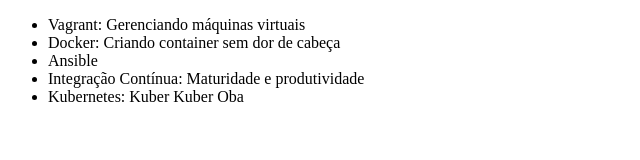
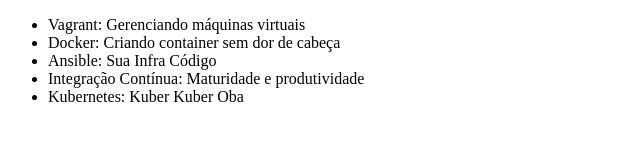
Before and after one commit to Ro-Goncalves/alura-git, a plain HTML site: page index.html in a window 1280 px wide. Shown: the whole page, without its empty margins (0-640 px from the left). Drawn offline with Linux system fonts and the light colour scheme.

```diff
--- a/index.html
+++ b/index.html
@@ -8,7 +8,7 @@
     <ul>
         <li>Vagrant: Gerenciando máquinas virtuais</li>
         <li>Docker: Criando container sem dor de cabeça</li>
-        <li>Ansible</li>
+        <li>Ansible: Sua Infra Código</li>
         <li>Integração Contínua: Maturidade e produtividade</li>
         <li>Kubernetes: Kuber Kuber Oba</li>
     </ul>
```
